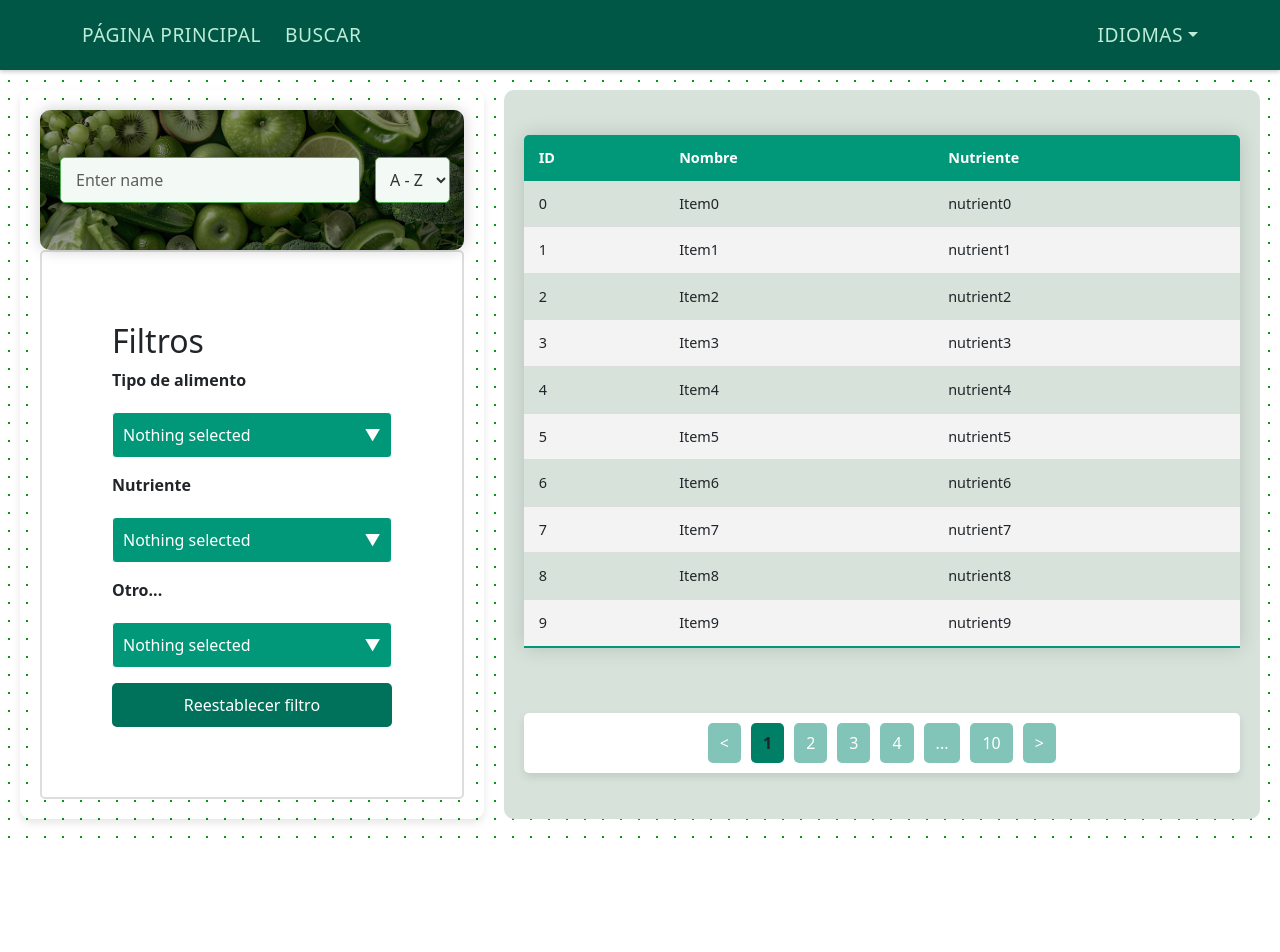
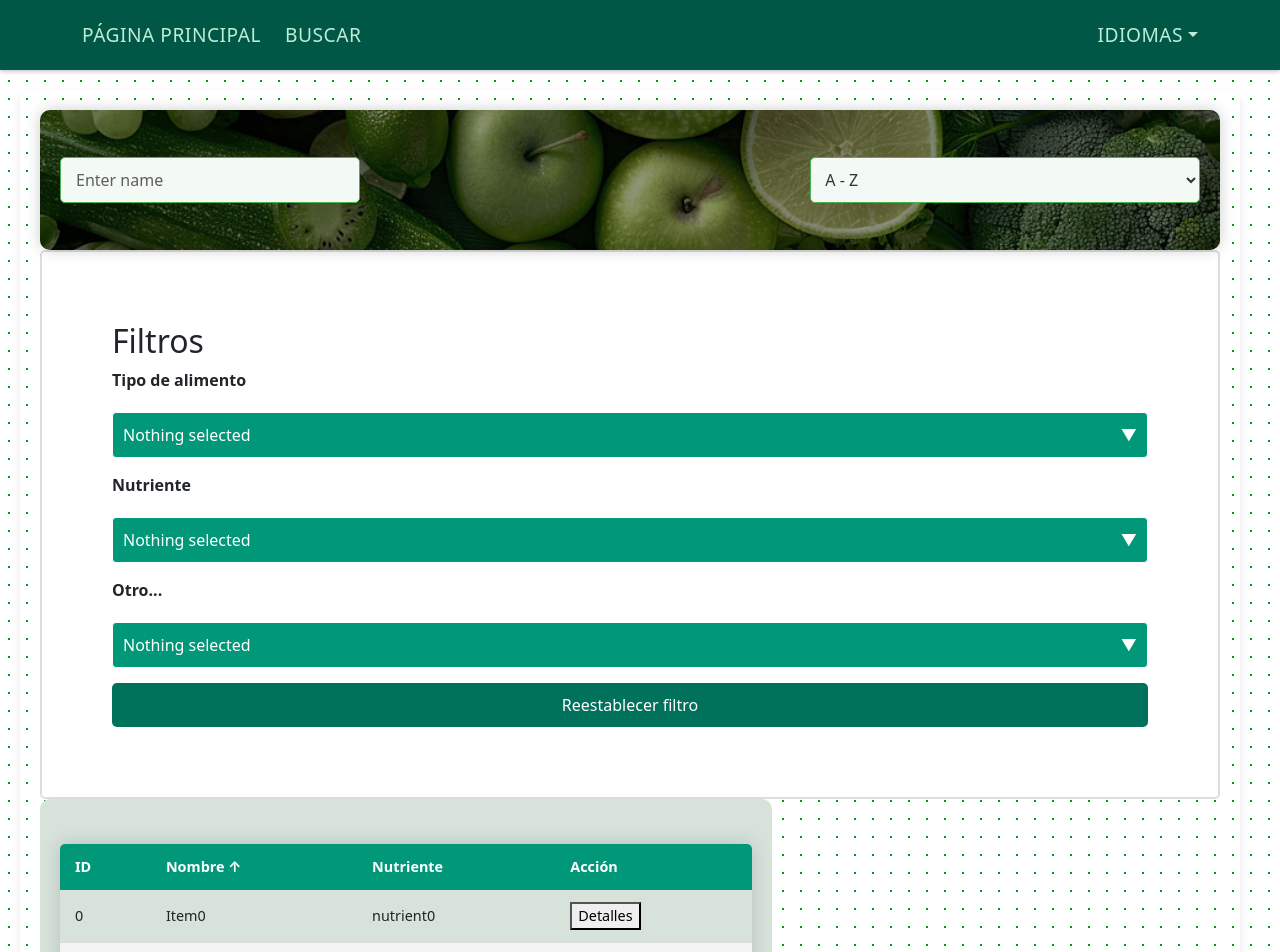
Before and after one commit to Pixoll/food-comp-db-frontend, a React (Create React App) app: page /search in a window 1280 px wide. Shown: the top 952 px of the page. Before the commit the page ends 839 px from the top, so only its background shows below. Built offline with nearby package versions, Linux system fonts and the light colour scheme.

Commit message:
Refactoring and add implementation of OrderByName

```diff
--- a/src/assets/css/_foodResultsTable.css
+++ b/src/assets/css/_foodResultsTable.css
@@ -115,13 +115,13 @@
 
 @media (max-width: 768px) {
     .pagination-table {
-        justify-content: space-around; /* Ajusta la separación en pantallas pequeñas */
-        overflow-x: auto; /* Agrega desplazamiento horizontal si es necesario */
-        white-space: nowrap; /* Mantiene todo en una sola línea */
+        justify-content: space-around;
+        overflow-x: auto;
+        white-space: nowrap;
     }
 
     .page-item-table {
-        margin: 0 2px; /* Reduce el margen para pantallas pequeñas */
+        margin: 0 2px;
     }
 
     .page-link {
--- a/src/core/components/search/FoodFilter.tsx
+++ b/src/core/components/search/FoodFilter.tsx
@@ -2,6 +2,7 @@ import React, { useState } from "react";
 import SearchBox from "./SearchBox";
 import "../../../assets/css/_foodFilter.css";
 import { Collection } from "../../utils/collection";
+import FoodResultsTable from "./FoodResultsTable";
 
 const filterOptions = new Collection<string, string>([
   ["bear", "Bear"],
@@ -14,6 +15,12 @@ const FoodFilter = () => {
   const [nutrients, setNutrients] = useState<string>("");
   const [other, setOther] = useState<string>("");
 
+  const [sortOrder, setSortOrder] = useState<"asc" | "desc">("asc");
+
+  const handleSort = () => {
+    setSortOrder((prevSortOrder) => (prevSortOrder === "asc" ? "desc" : "asc"));
+  };
+
   const resetFilters = () => {
     setFoodType("");
     setNutrients("");
@@ -21,6 +28,7 @@ const FoodFilter = () => {
   };
 
   return (
+    <div>
       <div className="food-filter">
         <h2>Filtros</h2>
 
@@ -43,6 +51,8 @@ const FoodFilter = () => {
           Reestablecer filtro
         </button>
       </div>
+      <FoodResultsTable url={"xd"} sortOrder={sortOrder} handleSort={handleSort} />
+  </div>
   );
 };
 export default FoodFilter;
--- a/src/core/components/search/FoodResultsTable.tsx
+++ b/src/core/components/search/FoodResultsTable.tsx
@@ -1,25 +1,32 @@
 import React, { useState } from "react";
 import { useNavigate } from "react-router-dom";
 import "../../../assets/css/_foodResultsTable.css";
-import Pagination from "./Pagination"; // Importamos el nuevo componente de paginación
+import Pagination from "./Pagination";
 
 interface FoodResultsListProps {
   url: string;
+  sortOrder: "asc" | "desc";
+  handleSort: () => void;
 }
 
-const FoodResultsTable: React.FC<FoodResultsListProps> = ({ url }) => {
+const FoodResultsTable: React.FC<FoodResultsListProps> = ({ url, sortOrder, handleSort}) => {
   const data = [];
 
   for (let i = 0; i < 100; i++) {
     data.push({ id: i, name: "Item" + i, nutrient: "nutrient" + i });
+
   }
+  const sortedData = [...data].sort((a, b) =>
+    sortOrder === "asc" ? a.name.localeCompare(b.name) : b.name.localeCompare(a.name)
+  );
+
 
   const [currentPage, setCurrentPage] = useState(1);
   const recordsPerPage = 10;
   const lastIndex = currentPage * recordsPerPage;
   const firstIndex = lastIndex - recordsPerPage;
-  const records = data.slice(firstIndex, lastIndex);
-  const npage = Math.ceil(data.length / recordsPerPage);
+  const records = sortedData.slice(firstIndex, lastIndex);
+  const npage = Math.ceil(sortedData.length / recordsPerPage);
 
   const navigate = useNavigate();
 
@@ -39,16 +46,23 @@ const FoodResultsTable: React.FC<FoodResultsListProps> = ({ url }) => {
         <thead>
           <tr>
             <th>ID</th>
-            <th>Nombre</th>
+            <th onClick={handleSort} style={{ cursor: "pointer" }}>Nombre {sortOrder === "asc" ? "↑" : "↓"}
+            </th>
             <th>Nutriente</th>
+            <th>Acción</th>
           </tr>
         </thead>
         <tbody>
           {records.map((item) => (
-            <tr key={item.id} onClick={() => handleRowClick(item.id)}>
+            <tr key={item.id}>
               <td data-label="ID">{item.id}</td>
               <td data-label="Nombre">{item.name}</td>
-              <td data-label="Nombre">{item.nutrient}</td>
+              <td data-label="Nutriente">{item.nutrient}</td>
+              <td>
+                <button onClick={() => handleRowClick(item.id)}>
+                  Detalles
+                </button>
+              </td>
             </tr>
           ))}
         </tbody>
--- a/src/pages/search/SearchPage.tsx
+++ b/src/pages/search/SearchPage.tsx
@@ -16,7 +16,6 @@ import "../../assets/css/_searchPage.css"
             <OrderByAndSearch />
             <FoodFilter />
           </div>
-            <FoodResultsTable url={url} />
           </div>
       </div>
     );
```
Also changed, not shown: src/pages/home/HomePage.tsx (+0 -9 lines). Lines whose indentation alone changed are shown as unchanged.
